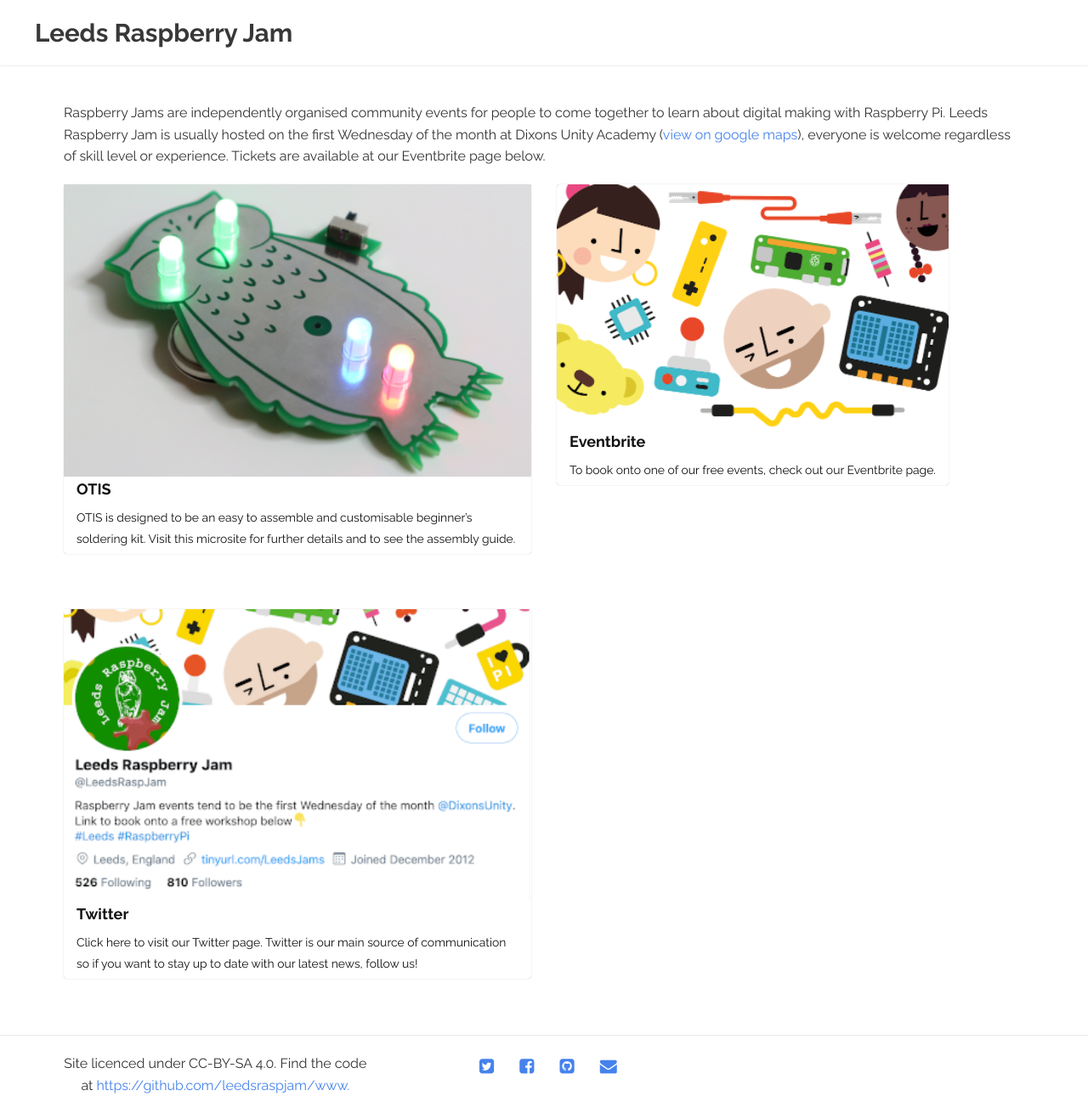
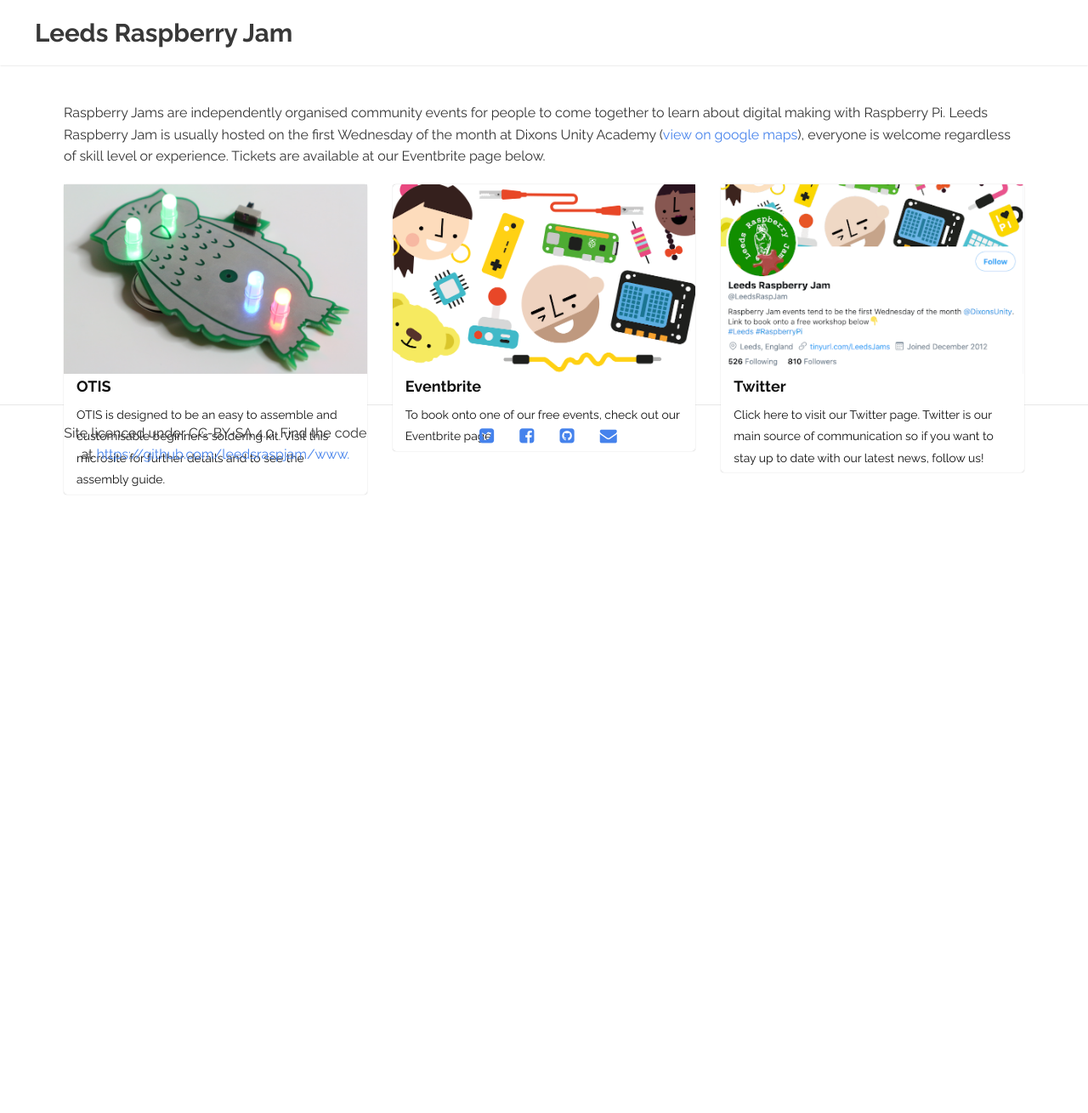
Before and after one commit to LeedsRaspJam/www, a Jekyll site: the page built from index.html, in a window 1280 px wide. Shown: the whole page at 85% size. Built offline with Jekyll 4.4.1, drawn with Linux system fonts in a browser that asks for light colours; the list of posts is cut into pages by our own code; after the commit the page ends 900 px from its top, so only the background shows below that.

Commit message:
Update _custom.scss

```diff
--- a/_sass/_custom.scss
+++ b/_sass/_custom.scss
@@ -1,5 +1,4 @@
 .card {
     display: -webkit-inline-box;
-    height: 500px;
-    flex-basis: 50%;
+    height: 250px;
 }
```
